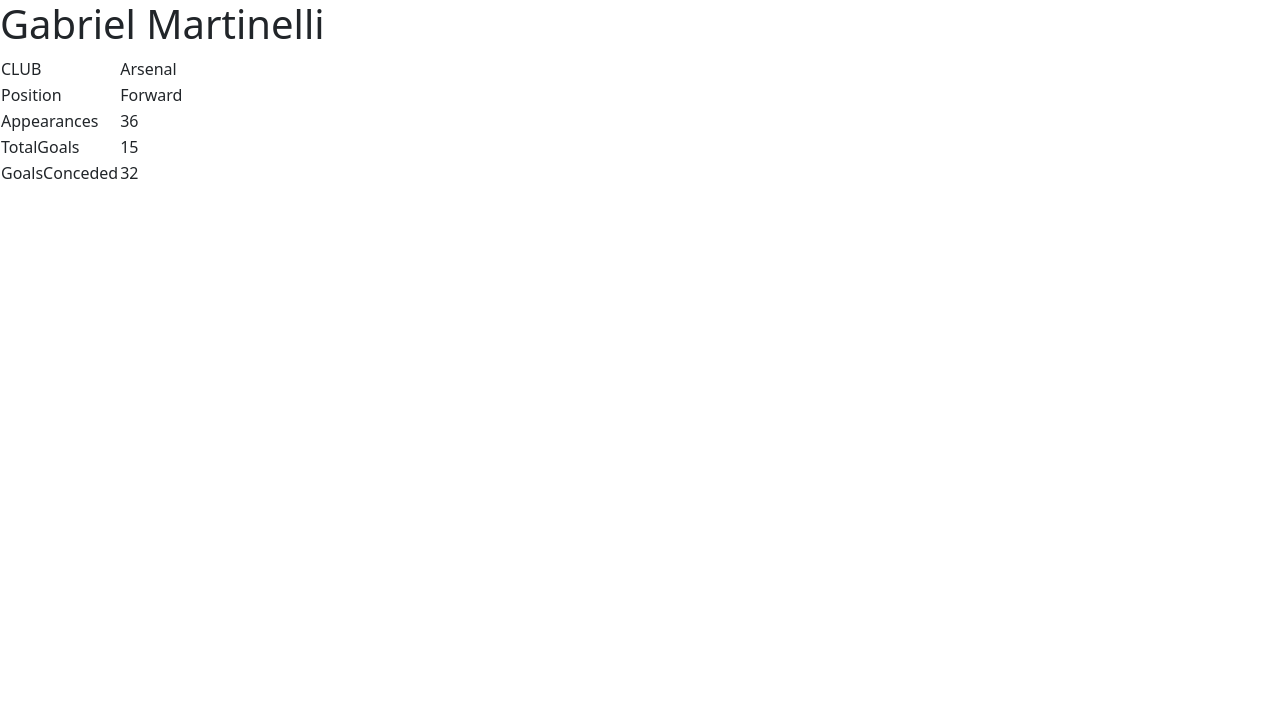
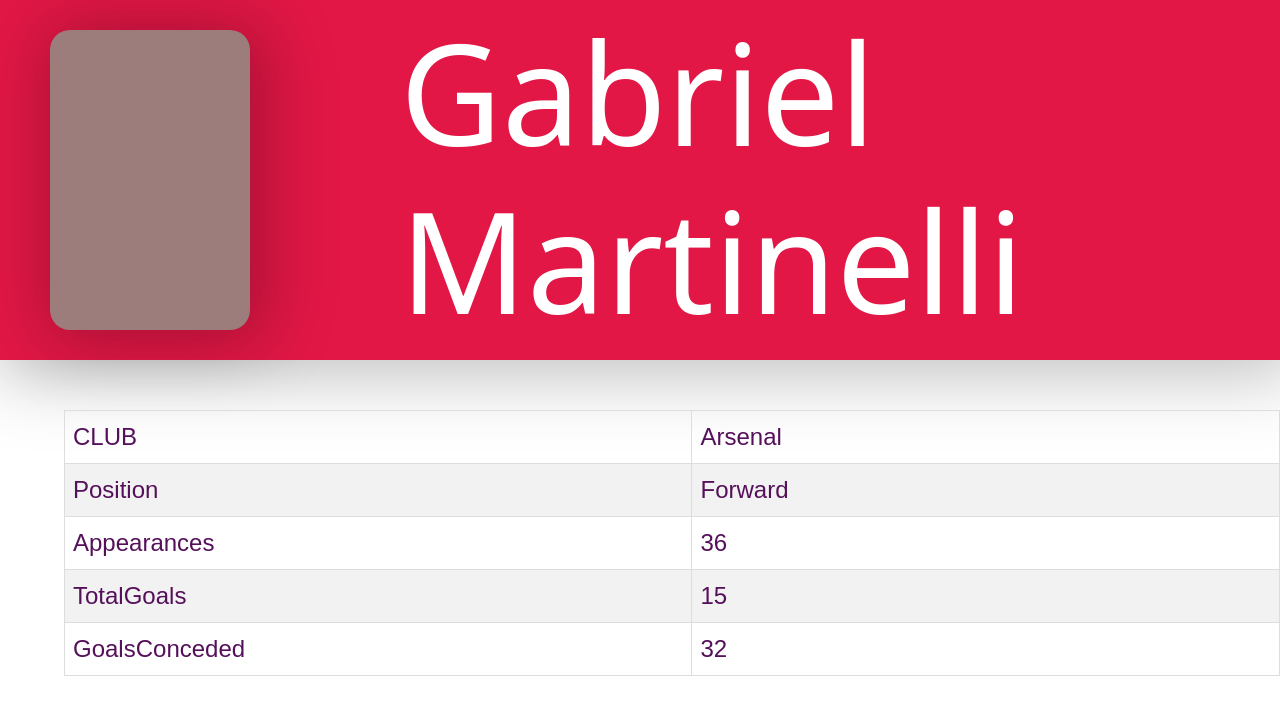
Before and after one commit to TAGCH/E-Predict_League191, a Django app: page /player_information/Arsenal/28 in a window 1280 px wide. Shown: the top 715 px of the page. Run offline with Django 4.2, Linux system fonts and the light colour scheme; parts of the project's set-up code (start-up, migrations or seed data) failed here and were passed over.

Commit message:
update teandetail changes

```diff
--- /dev/null
+++ b/audience/static/audience/player_information.css
@@ -0,0 +1,70 @@
+*, html, body {
+    margin: 0;
+    padding: 0;
+}
+
+.profile {
+    height: 45vh;
+    display: flex;
+    background-color: rgb(226, 23, 70);
+    justify-content: center;
+    align-items: center;
+    padding-left: 50px;
+    box-shadow: 6px 4px 68px 11px rgba(0, 0, 0, 0.25);
+}
+
+.profile .pic {
+    min-width: 200px;
+    min-height: 240px;
+    width: 250px;
+    height: 300px;
+    margin-right: 50px;
+    background-color: rgb(157, 124, 124);
+    border-radius: 20px;
+    box-shadow: 6px 4px 68px 11px rgba(0, 0, 0, 0.25);
+}
+
+.profile h1 {
+    color: white;
+}
+
+.p_name {
+    font-size: 140px;
+    margin-left: 100px;
+}
+
+.details_box  {
+    display: flex;
+    padding-left: 5%;
+    padding-top: 50px;
+    justify-content: center;
+}
+
+.table , td {
+    width: 80vw;
+    padding-bottom: 25px;
+    border-bottom: 1px solid #3a3535;
+    justify-content: center;
+    color: rgb(85, 16, 90);
+    font-size: 24px;
+}
+
+.table {
+    display: flex;
+    justify-content: center;
+}
+
+#details {
+    font-family: Arial, Helvetica, sans-serif;
+    border-collapse: collapse;
+    width: 100%;
+  }
+
+#details td, #details th {
+    border: 1px solid #ddd;
+    padding: 8px;
+  }
+
+#details tr:nth-child(even){background-color: #f2f2f2;}
+
+#details tr:hover {background-color: #ddd;}
```
Also changed, not shown: audience/templates/audience/team_detail.html (+29 -1 lines).
